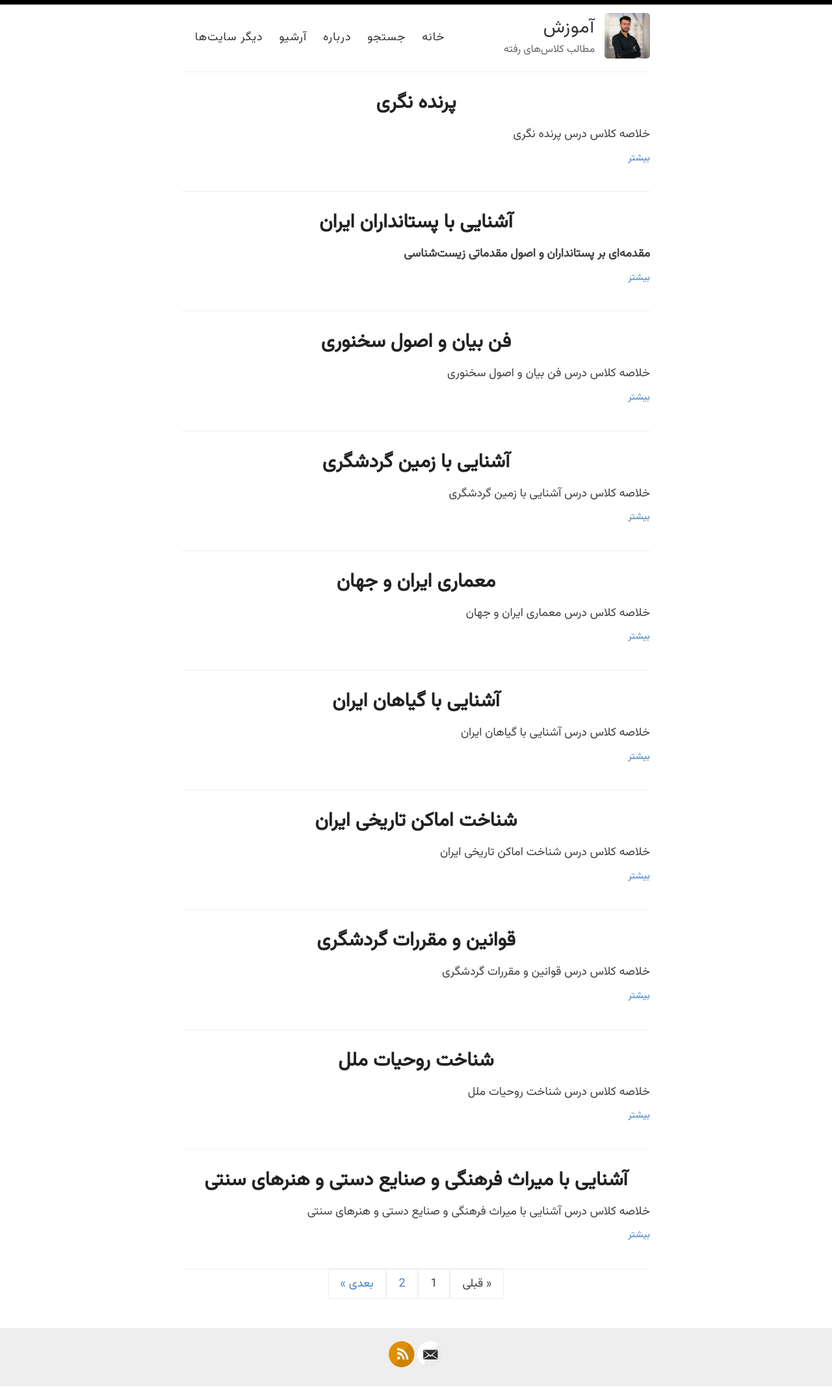
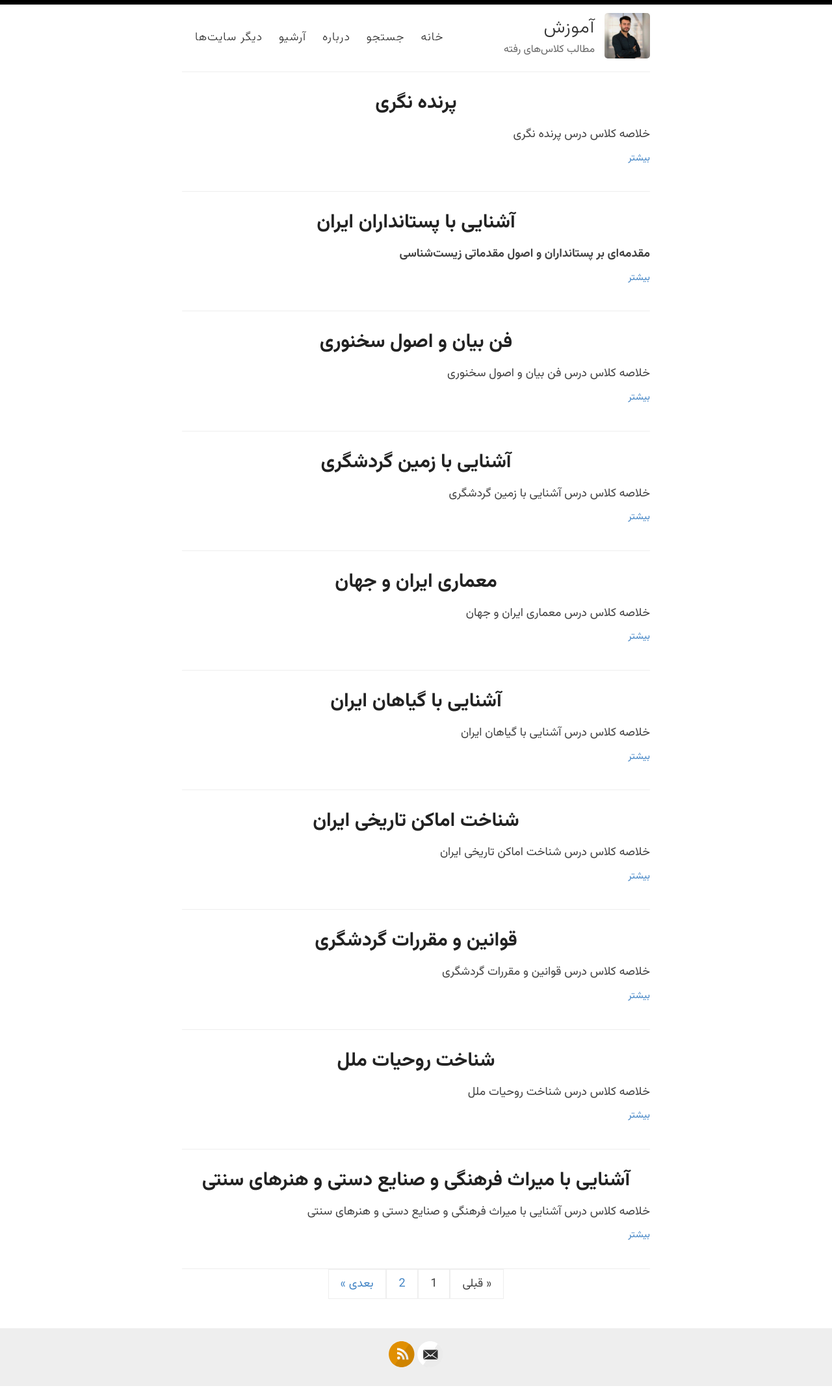
Before and after one commit to mhkarami97-ir/learn, a Jekyll site: the page built from index.html, in a window 1280 px wide. Shown: the whole page at 65% size. Built offline with Jekyll 4.4.1, drawn with Linux system fonts in a browser that asks for light colours; the list of posts is cut into pages by our own code.

Commit message:
change font

```diff
--- a/assets/style.scss
+++ b/assets/style.scss
@@ -13,7 +13,18 @@
 /* BASE RULES */
 /**************/
 
-@import url('https://fonts.googleapis.com/css?family=Vazirmatn');
+@import url("../fonts/Vazirmatn-font-face.css");
+
+* {
+  font-family: Vazirmatn, Tahoma, serif !important;
+}
+
+body,
+html,
+button,
+input {
+  font-family: Vazirmatn, Tahoma, serif !important;
+}
 
 html {
   font-size: 100%;
@@ -22,7 +33,6 @@ html {
 
 body {
   background: #fff;
-  font-family: Vazirmatn, "Tahoma", -system-ui, -apple-system, BlinkMacSystemFont, "Segoe UI", Roboto, Helvetica, Arial, sans-serif, "Apple Color Emoji", "Segoe UI Emoji", "Segoe UI Symbol" !important;
   color: #404040;
   line-height: 1.7;
   font-weight: 400;
--- /dev/null
+++ b/fonts/Vazirmatn-font-face.css
@@ -0,0 +1,71 @@
+@font-face {
+  font-family: Vazirmatn;
+  src: url('webfonts/Vazirmatn-Thin.woff2') format('woff2');
+  font-weight: 100;
+  font-style: normal;
+  font-display: swap;
+}
+
+@font-face {
+  font-family: Vazirmatn;
+  src: url('webfonts/Vazirmatn-ExtraLight.woff2') format('woff2');
+  font-weight: 200;
+  font-style: normal;
+  font-display: swap;
+}
+
+@font-face {
+  font-family: Vazirmatn;
+  src: url('webfonts/Vazirmatn-Light.woff2') format('woff2');
+  font-weight: 300;
+  font-style: normal;
+  font-display: swap;
+}
+
+@font-face {
+  font-family: Vazirmatn;
+  src: url('webfonts/Vazirmatn-Regular.woff2') format('woff2');
+  font-weight: 400;
+  font-style: normal;
+  font-display: swap;
+}
+
+@font-face {
+  font-family: Vazirmatn;
+  src: url('webfonts/Vazirmatn-Medium.woff2') format('woff2');
+  font-weight: 500;
+  font-style: normal;
+  font-display: swap;
+}
+
+@font-face {
+  font-family: Vazirmatn;
+  src: url('webfonts/Vazirmatn-SemiBold.woff2') format('woff2');
+  font-weight: 600;
+  font-style: normal;
+  font-display: swap;
+}
+
+@font-face {
+  font-family: Vazirmatn;
+  src: url('webfonts/Vazirmatn-Bold.woff2') format('woff2');
+  font-weight: 700;
+  font-style: normal;
+  font-display: swap;
+}
+
+@font-face {
+  font-family: Vazirmatn;
+  src: url('webfonts/Vazirmatn-ExtraBold.woff2') format('woff2');
+  font-weight: 800;
+  font-style: normal;
+  font-display: swap;
+}
+
+@font-face {
+  font-family: Vazirmatn;
+  src: url('webfonts/Vazirmatn-Black.woff2') format('woff2');
+  font-weight: 900;
+  font-style: normal;
+  font-display: swap;
+}
```
Also changed, not shown: fonts/webfonts/Vazirmatn-Black.woff2 (added), fonts/webfonts/Vazirmatn-Bold.woff2 (added), fonts/webfonts/Vazirmatn-ExtraBold.woff2 (added), fonts/webfonts/Vazirmatn-ExtraLight.woff2 (added), fonts/webfonts/Vazirmatn-Light.woff2 (added), fonts/webfonts/Vazirmatn-Medium.woff2 (added), fonts/webfonts/Vazirmatn-Regular.woff2 (added), fonts/webfonts/Vazirmatn-SemiBold.woff2 (added), fonts/webfonts/Vazirmatn-Thin.woff2 (added), fonts/webfonts/Vazirmatn[wght].woff2 (added).
